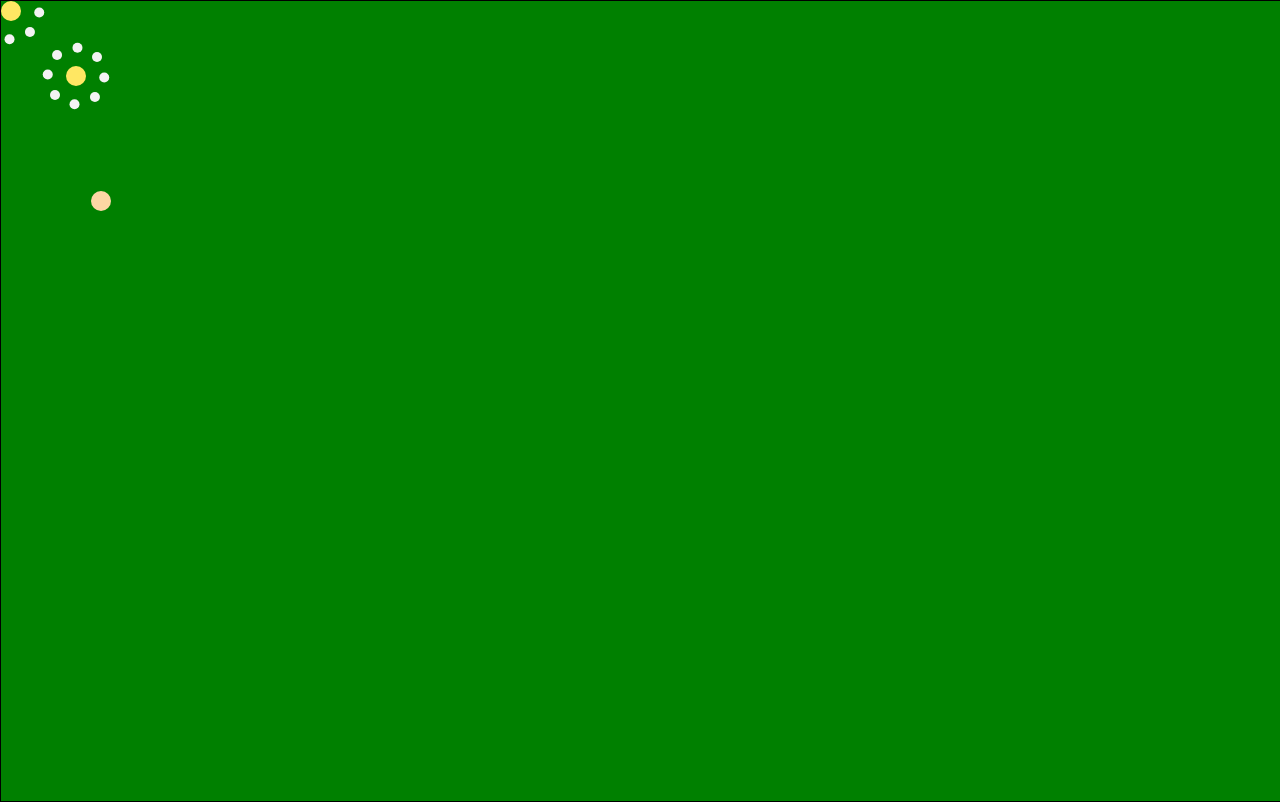
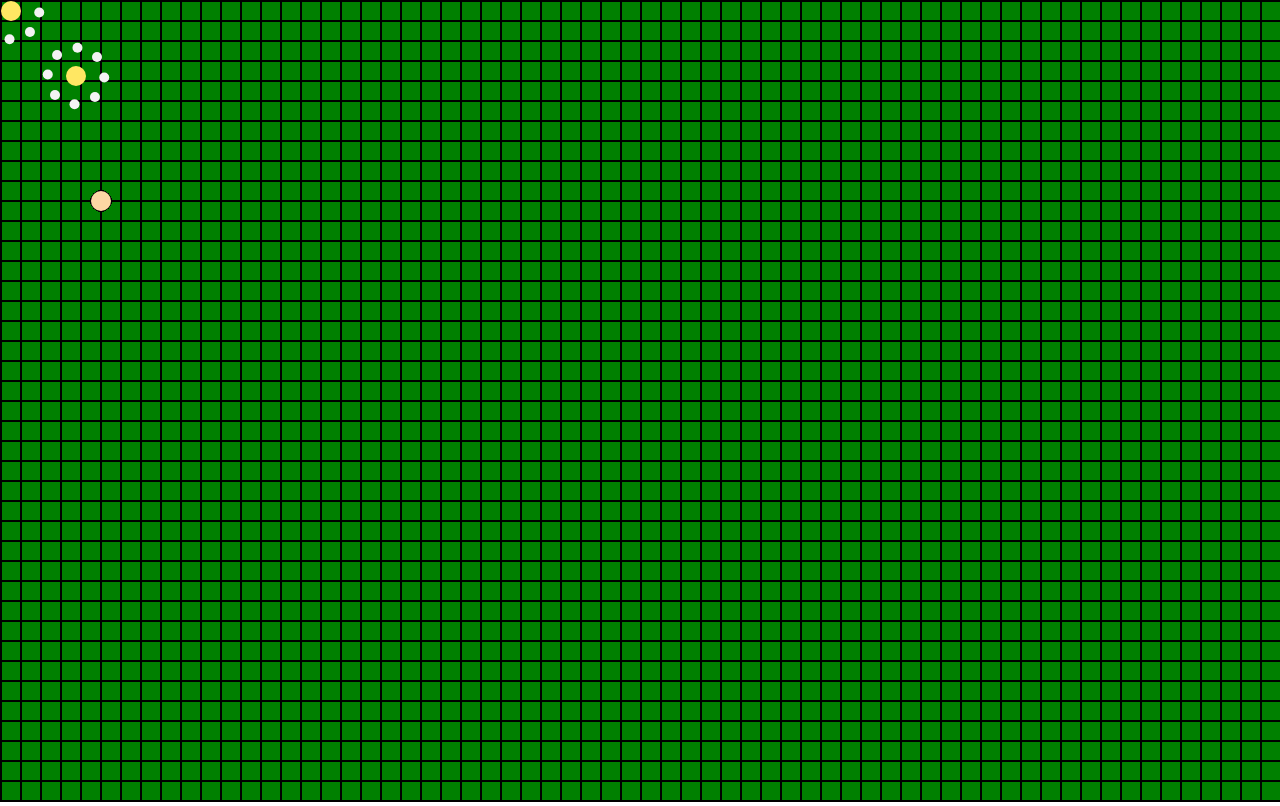
Before and after one commit to Cobalt-II/Porrio-AI-Editor, a website: page index.html in a window 1280 px wide. Drawn offline with Linux system fonts and the light colour scheme.

Commit message:
Update index.html

```diff
--- a/index.html
+++ b/index.html
@@ -151,6 +151,17 @@ requestAnimationFrame(function draw() {
     ctx.fillStyle = "green";
     ctx.clearRect(0, 0, canvas.width, canvas.height);
     ctx.fillRect(0, 0, canvas.width, canvas.height);
+
+    for (x=0; x<=canvas.width; x+=20) {
+            ctx.moveTo(x, 0);
+            ctx.lineTo(x, canvas.height);
+            ctx.stroke();
+            ctx.moveTo(0, x);
+            ctx.lineTo(canvas.width, x);
+            ctx.stroke();
+
+    }
+
     if (Keys.up) {
         players[0].y -= 1;
     }
```
